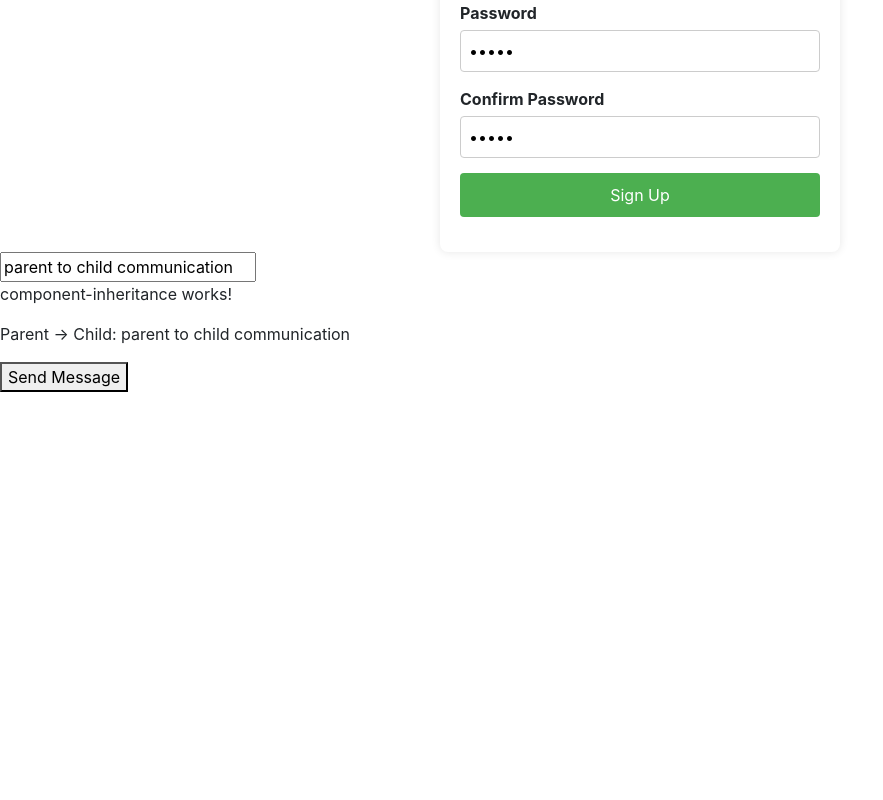
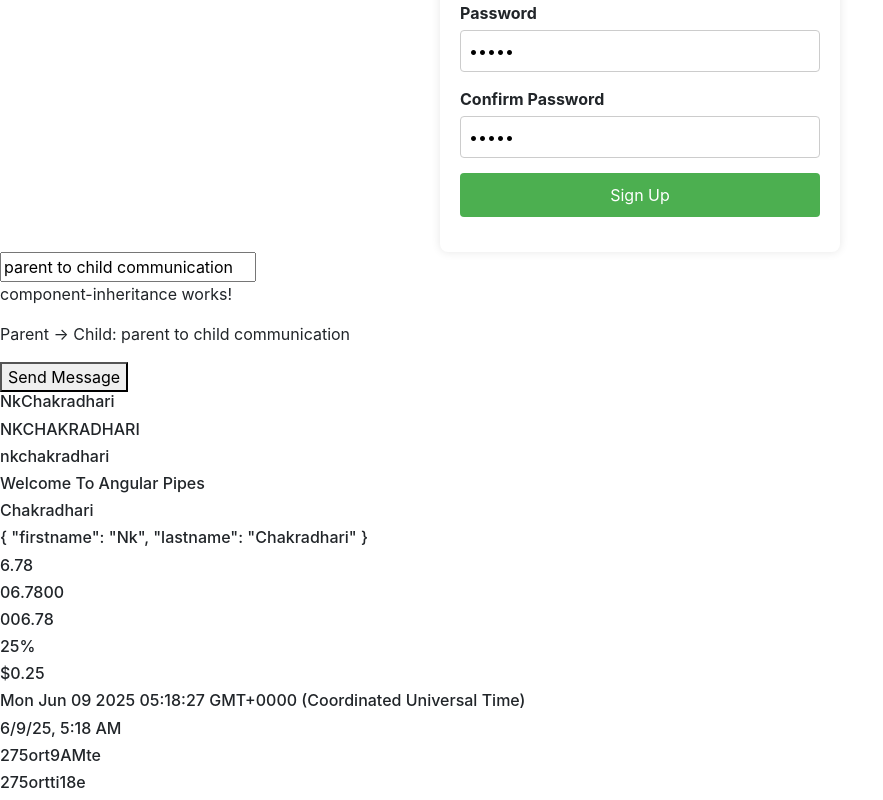
Before and after one commit to nkchakradhari780/First-Angular-app, an Angular app: page / in a window 1280 px wide. Shown: the part 1365-2165 px from the top of the page, without its empty margins (0-883 px from the left). Before the commit the page ends 1757 px from the top, so only its background shows below. Built offline with nearby package versions, Linux system fonts and the light colour scheme.

Commit message:
implementing pipes

```diff
--- a/src/app/app.html
+++ b/src/app/app.html
@@ -14,6 +14,8 @@
 
   <app-component-inheritance [message]="message" (messageEvent)="receiveMessage($event)"/>
 
+  <app-pipe-components />
+
 </div>
 
 <router-outlet />
--- /dev/null
+++ b/src/app/components/pipe-components/pipe-components.html
@@ -0,0 +1,20 @@
+<h6>{{name}}</h6>
+<h6>{{name | uppercase}}</h6>
+<h6>{{name | lowercase}}</h6>
+<h6>{{message | titlecase}}</h6>
+
+<h6>{{name | slice:2}}</h6>
+
+<h6>{{person | json}}</h6>
+
+<h6>{{6.780 | number: '1.2-3'}}</h6>
+<h6>{{6.780 | number: '2.4-5'}}</h6>
+<h6>{{6.780 | number: '3.1-2'}}</h6>
+
+<h6>{{0.25  | percent}}</h6>
+<h6>{{0.25  | currency}}</h6>
+
+<h6>{{date}}</h6>
+<h6>{{date | date: 'short'}}</h6>
+<h6>{{date | date: 'shortdate'}}</h6>
+<h6>{{date | date: 'shorttime'}}</h6>
--- /dev/null
+++ b/src/app/components/pipe-components/pipe-components.ts
@@ -0,0 +1,18 @@
+import { CommonModule } from '@angular/common';
+import { Component } from '@angular/core';
+
+@Component({
+  selector: 'app-pipe-components',
+  imports: [CommonModule],
+  templateUrl: './pipe-components.html',
+  styleUrls: ['./pipe-components.css']
+})
+export class PipeComponents {
+  public name = "NkChakradhari";
+  public message = "Welcome to angular pipes";
+  public person = {
+    firstname: "Nk",
+    lastname: "Chakradhari",
+  };
+  public date = new Date();
+}
```
Also changed, not shown: src/app/app.ts (+17 -2 lines), src/app/components/pipe-components/pipe-components.css (added), 1 other file (tests, documents, lock files or other folders).
